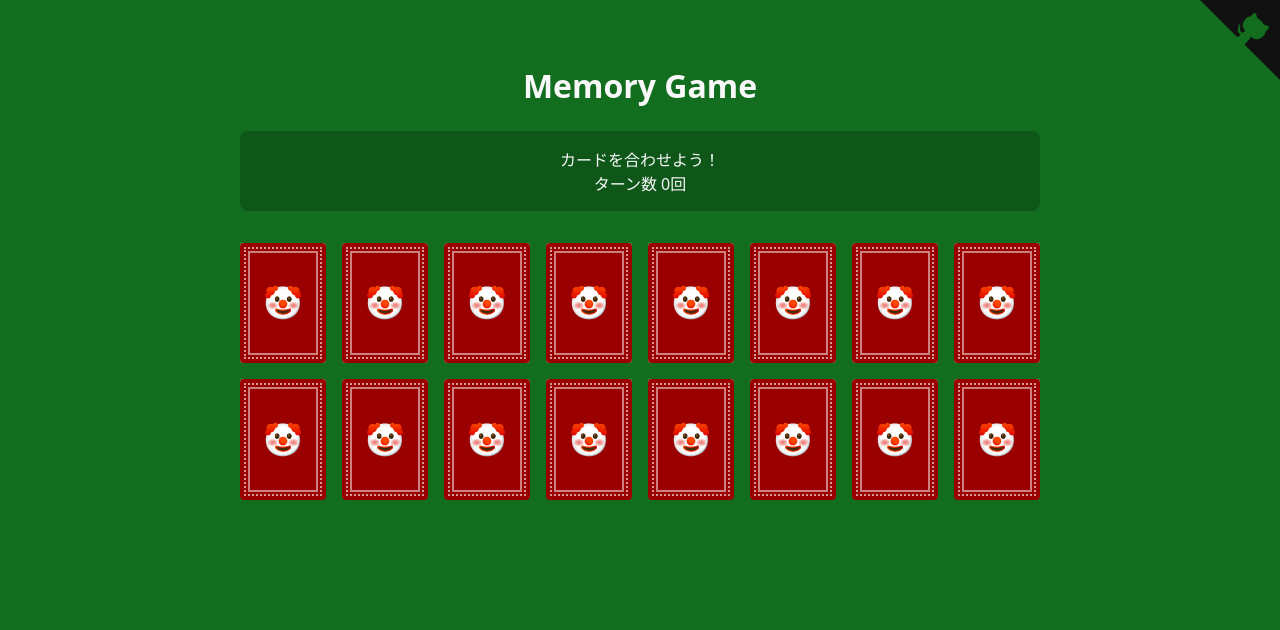
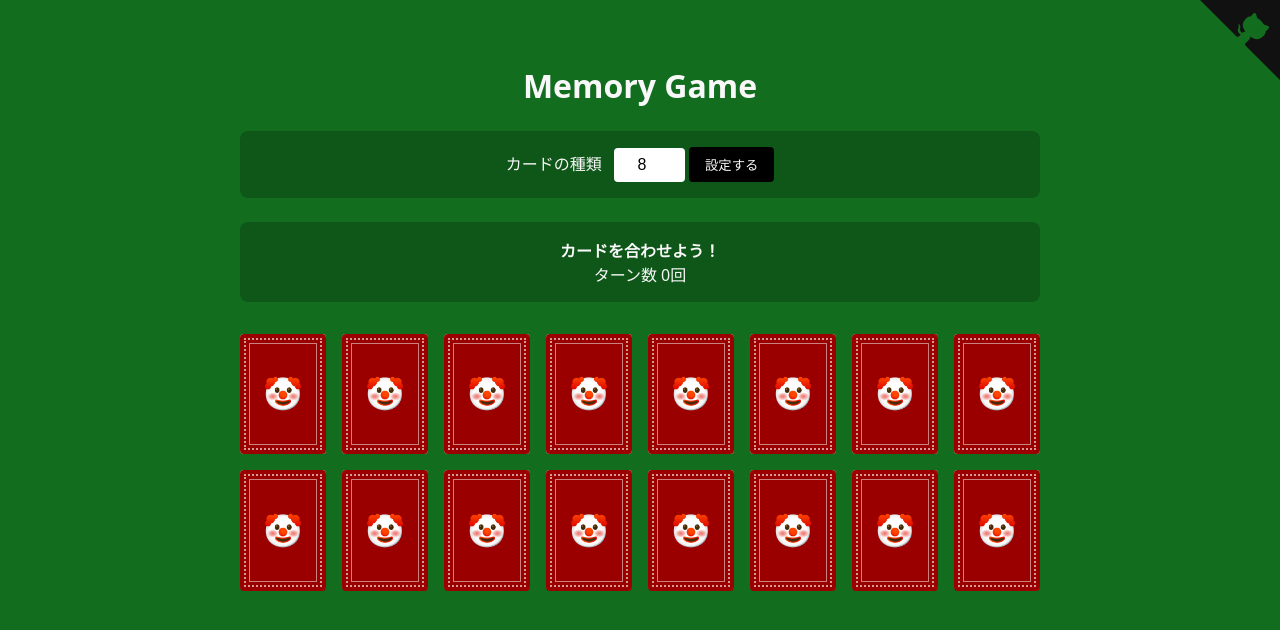
Before and after one commit to pss-aileen/practice-typescript-memory-game, a website built with Vite: page index.html in a window 1280 px wide. Built offline with nearby package versions, Linux system fonts and the light colour scheme; a web font is replaced by a local one.

Commit message:
:cherry_blossom: feat: add card number setting #25 (#29)
UI微妙。どうにかしたい

```diff
--- a/index.html
+++ b/index.html
@@ -1,5 +1,5 @@
 <!doctype html>
-<html lang="en">
+<html lang="ja">
 
 <head>
   <meta charset="UTF-8" />
@@ -13,6 +13,14 @@
 
   <div class="wrapper">
     <h1>Memory Game</h1>
+
+    <form>
+      <label>
+        カードの種類
+        <input type="number" value="8" step="1" id="card-number" min="2" max="26">
+      </label>
+      <button id="set-card-number">設定する</button>
+    </form>
 
     <div id="result">
       <div id="message">カードを合わせよう！</div>
--- a/src/classes/CardData.ts
+++ b/src/classes/CardData.ts
@@ -1,13 +1,14 @@
 import { CardType } from '../types/types';
 
 export class CardData {
-  cardNumber: number = 8;
+  cardNumber: number;
   suitTypes: string[] = ['heart', 'diamond', 'spade', 'club'];
   strengthTypes: string[] = ['A', 'K', 'Q', 'J', '10', '9', '8', '7', '6', '5', '4', '3', '2'];
   initialCards: CardType[] = [];
   selectedCards: CardType[] = [];
 
-  constructor() {
+  constructor(cardNumber: number) {
+    this.cardNumber = cardNumber;
     this.initialize();
   }
 
--- a/src/classes/CardManager.ts
+++ b/src/classes/CardManager.ts
@@ -12,7 +12,17 @@ export class CardManager {
   }
 
   private initialize() {
+    CardManager.cardInstances = [];
+    this.deleteCards();
     this.renderCards();
+  }
+
+  private deleteCards() {
+    if (GameManager.gameFieldElement.firstChild) {
+      while (GameManager.gameFieldElement.firstChild) {
+        GameManager.gameFieldElement.removeChild(GameManager.gameFieldElement.firstChild);
+      }
+    }
   }
 
   private renderCards() {
--- a/src/classes/GameManaget.ts
+++ b/src/classes/GameManaget.ts
@@ -1,9 +1,13 @@
 import { CardData } from './CardData';
 import { CardManager } from './CardManager';
+import { Flip } from './Flip';
+import { MessageManager } from './MessageManager';
 
 export class GameManager {
   static gameFieldElement: HTMLElement;
-  constructor() {
+  private cardNumber: number;
+  constructor(cardNumber: number) {
+    this.cardNumber = cardNumber;
     this.initialize();
   }
 
@@ -13,7 +17,12 @@ export class GameManager {
       throw new Error('There is no gameFieldElement! Please set "game" id.');
     }
 
-    const cardData = new CardData();
+    Flip.flipCount = 0;
+    Flip.turns = [];
+    MessageManager.renderMessage('カードを合わせよう！');
+    MessageManager.renderTurnCount(0);
+
+    const cardData = new CardData(this.cardNumber);
     new CardManager(cardData.getCards());
   }
 }
--- a/src/main.ts
+++ b/src/main.ts
@@ -1,4 +1,12 @@
 import './style.css';
 import { GameManager } from './classes/GameManaget';
 
-const gameManager = new GameManager();
+const cardNumber = document.getElementById('card-number') as HTMLInputElement;
+const gameManager = new GameManager(parseInt(cardNumber.value));
+
+const btn = document.getElementById('set-card-number');
+btn &&
+  btn.addEventListener('click', (e) => {
+    e.preventDefault();
+    const gameManager = new GameManager(parseInt(cardNumber.value));
+  });
--- a/src/style.css
+++ b/src/style.css
@@ -7,15 +7,17 @@
 
 body {
   padding: 64px 16px;
-  /* color: #333; */
   color: #f8f8f8;
-  /* background: #f8f8f8; */
   font-family: system-ui, -apple-system, BlinkMacSystemFont, 'Segoe UI', Roboto, Oxygen, Ubuntu, Cantarell, 'Open Sans', 'Helvetica Neue', sans-serif;
 
   background-color: #126d1f;
   background-image: radial-gradient(#90d0aa 0.45px, transparent 0.45px), radial-gradient(#90d0aa 0.45px, #126d1f 0.45px);
   background-size: 18px 18px;
   background-position: 0 0, 9px 9px;
+}
+
+button {
+  /* box-sizing: border-box; */
 }
 
 .wrapper {
@@ -31,13 +33,43 @@ body {
     text-align: center;
   }
 
+  form {
+    margin-top: 24px;
+    background: rgb(0 0 0 / 0.2);
+    padding: 16px;
+    border-radius: 8px;
+    text-align: center;
+
+    input {
+      padding: 4px;
+      font-size: 16px;
+      border: none;
+      padding: 8px 8px;
+      border-radius: 4px;
+      border: none;
+      text-align: center;
+      margin-left: 8px;
+    }
+
+    button {
+      background: #000;
+      color: #f8f8f8;
+      padding: 8px 16px;
+      border: none;
+      border-radius: 4px;
+      cursor: pointer;
+    }
+  }
+
   #result {
     margin-top: 24px;
     background: rgb(0 0 0 / 0.2);
     padding: 16px;
     border-radius: 8px;
     text-align: center;
+
     #message {
+      font-weight: bold;
     }
 
     dl {
@@ -74,7 +106,7 @@ body {
       color: #333;
 
       .card-front {
-        aspect-ratio: 1/1.4;
+        /* opacity: 0; */
         width: 100%;
         height: 100%;
         background: #f8f8f8;
@@ -121,7 +153,6 @@ body {
 
       .card-back {
         border-radius: 4px;
-        aspect-ratio: 1/1.4;
         display: flex;
         width: 100%;
         height: 100%;
@@ -150,7 +181,7 @@ body {
           position: absolute;
           top: 0;
           left: 0;
-          outline: 2px solid rgba(255 255 255 / 0.5);
+          outline: 1px solid rgba(255 255 255 / 0.5);
           outline-offset: -10px;
         }
       }
@@ -164,7 +195,7 @@ body {
       cursor: default;
 
       .card-front {
-        transform: translateY(0);
+        transform: rotateY(0);
         z-index: 1;
       }
 
```
